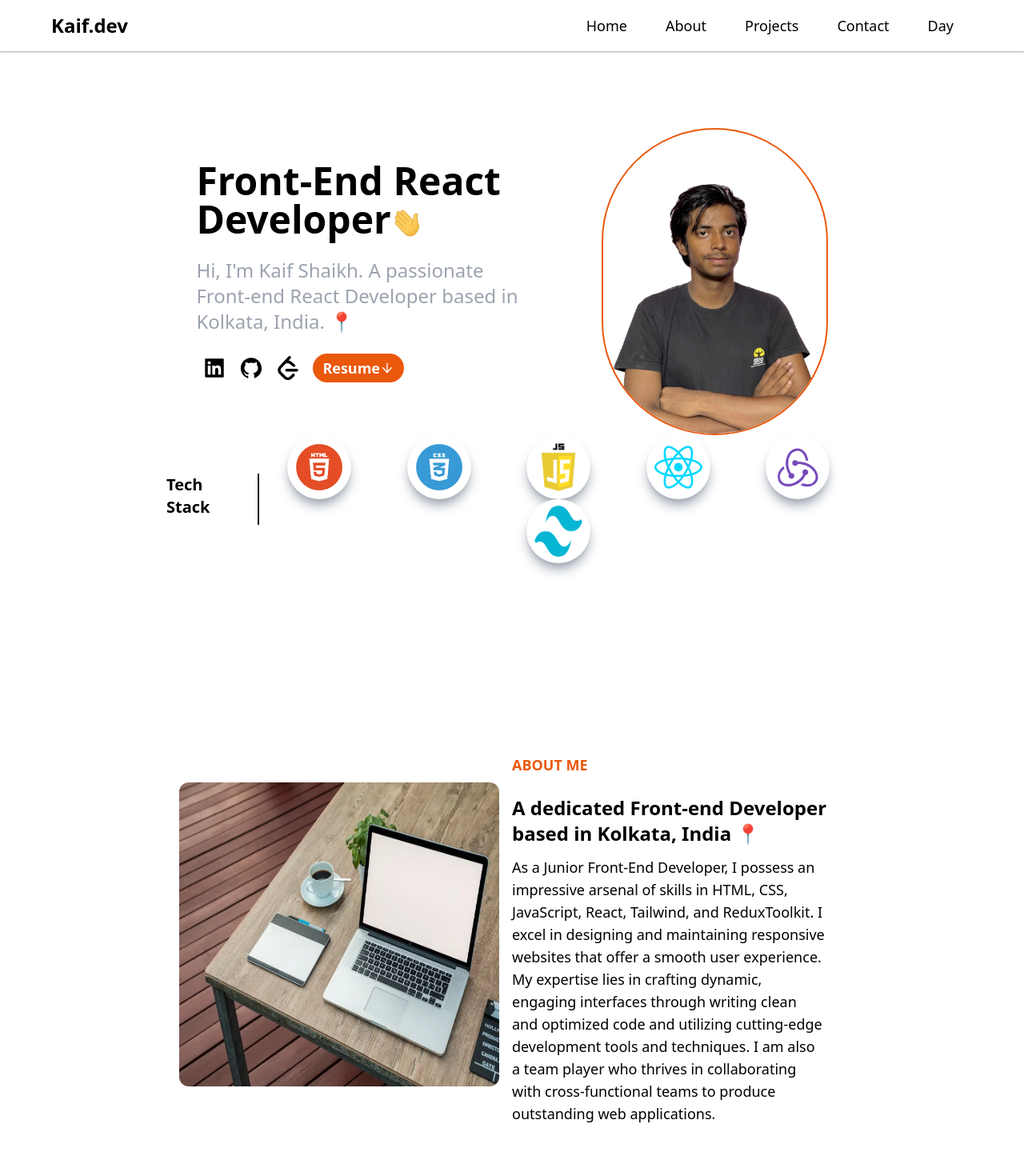
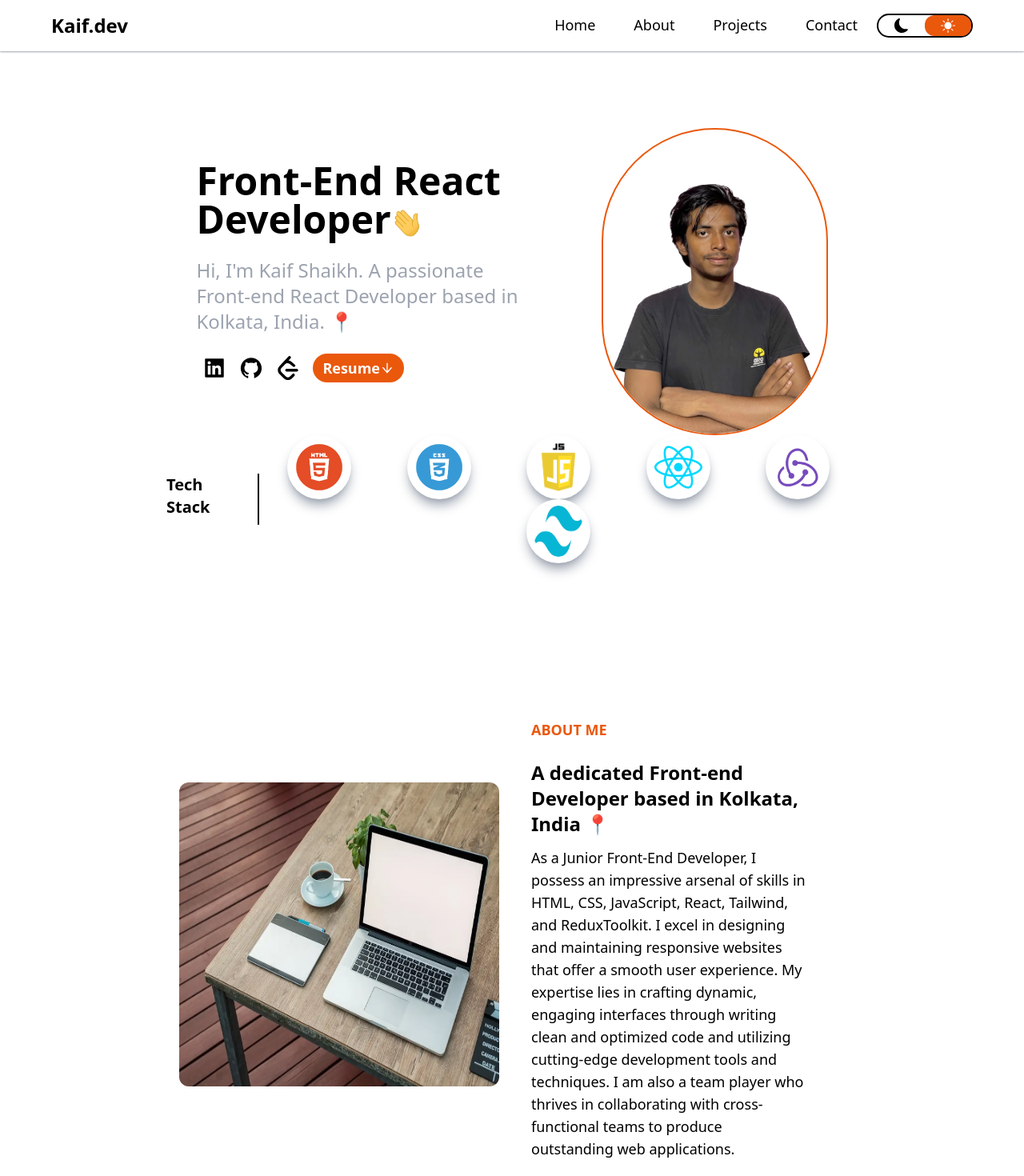
Before and after one commit to kraggy09/portfolio, a React (Vite) app: page / in a window 1280 px wide. Shown: the top 1470 px of the page at 80% size. Built offline with nearby package versions, Linux system fonts and the light colour scheme.

Commit message:
Final commit

```diff
--- a/package.json
+++ b/package.json
@@ -4,7 +4,7 @@
   "version": "0.0.0",
   "type": "module",
   "scripts": {
-    "dev": "vite",
+    "dev": "vite --host",
     "build": "vite build",
     "lint": "eslint . --ext js,jsx --report-unused-disable-directives --max-warnings 0",
     "preview": "vite preview"
--- a/src/components/About.jsx
+++ b/src/components/About.jsx
@@ -13,14 +13,14 @@ const About = () => {
           alt="Laptop"
         />
       </div>
-      <div className="lg:w-[40vw] flex items-start justify-center flex-col">
-        <h3 className="text-orange-600 font-bold md:mx-24 mx-3 lg:mx-0  my-3 lg:text-left text-center text-lg">
+      <div className="lg:w-[40vw] flex items-start lg:justify-center flex-col">
+        <h3 className="text-orange-600 px-6 text-center font-bold md:mx-24  lg:mx-0  my-3 lg:text-left  text-lg">
           ABOUT ME
         </h3>
-        <h2 className="font-bold text-center md:mx-24 mx-3 lg:mx-0  lg:text-left text-2xl my-3">
+        <h2 className="font-bold  md:mx-24 px-6 lg:mx-0  lg:text-left text-2xl my-3">
           A dedicated Front-end Developer based in Kolkata, India 📍
         </h2>
-        <p className="text-lg text-center md:mx-24  mx-3 lg:text-left lg:mx-0 lg:mr-10">
+        <p className="text-lg  md:mx-24  px-6 lg:text-left lg:mx-0 lg:mr-10">
           As a Junior Front-End Developer, I possess an impressive arsenal of
           skills in HTML, CSS, JavaScript, React, Tailwind, and ReduxToolkit. I
           excel in designing and maintaining responsive websites that offer a
--- a/src/components/Hero.jsx
+++ b/src/components/Hero.jsx
@@ -63,10 +63,10 @@ const Hero = () => {
             </a>
           </div>
         </div>
-        <div className="h-full ">
+        <div className="h-full px-6 md:px-0 ">
           <img
             src="/mine.png"
-            className="h-full lg:h-96 mx-auto lg:mx-0 mb-6 lg:mb-0 border-2 border-orange-600 rounded-full hover:cursor-pointer hover:scale-120"
+            className="h-full lg:h-96  lg:mx-0 mb-6 lg:mb-0 border-2 border-orange-600 rounded-full hover:cursor-pointer hover:scale-120"
             alt=""
           />
         </div>
--- a/src/components/Navbar.jsx
+++ b/src/components/Navbar.jsx
@@ -1,5 +1,6 @@
 import React, { useEffect, useState } from "react";
 import { Link } from "react-scroll";
+import { BsFillMoonFill, BsMoonFill, BsSunFill } from "react-icons/bs";
 import { AiOutlineClose, AiOutlineMenu } from "react-icons/ai";
 import { useContext } from "react";
 import { ThemeContext } from "../context/ThemeContext";
@@ -7,7 +8,6 @@ import { ThemeContext } from "../context/ThemeContext";
 const Navbar = () => {
   const { theme, handleThemeChange, setTheme, color, setColor } =
     useContext(ThemeContext);
-  const [scroll, setScroll] = useState(0);
   const [nav, setNav] = useState(false);
 
   console.log(theme);
@@ -45,14 +45,40 @@ const Navbar = () => {
             </span>
           </Link>
 
-          <span className={`hover:cursor-pointer px-6 hover:${theme?.hover}`}>
-            <button
+          <span
+            className={`hover:cursor-pointer rounded-2xl  border-2 ${
+              color === "night" && "border-black"
+            } flex items-center justify-between w-[120px]`}
+          >
+            {/** <button
               onClick={() => {
                 handleThemeChange(color);
               }}
             >
-              {color === "day" ? "Night" : "Day"}
-            </button>
+              {color === "day" ? (
+                <span className="flex items-center justify-center">
+                  <BsFillMoonFill />
+                </span>
+              ) : (
+                "Day"
+              )}
+            </button> */}
+            <div
+              className={`px-5 py-1 rounded-xl ${
+                color === "day" && "bg-orange-600 text-white"
+              }`}
+              onClick={() => handleThemeChange(color)}
+            >
+              <BsMoonFill />
+            </div>
+            <div
+              className={`px-5 py-1 rounded-xl  ${
+                color === "night" && "bg-orange-600 text-white"
+              }`}
+              onClick={() => handleThemeChange(color)}
+            >
+              <BsSunFill />
+            </div>
           </span>
         </ul>
       </div>
@@ -114,16 +140,28 @@ const Navbar = () => {
           >
             <li>Contacts</li>
           </Link>
-
-          <span className={`hover:cursor-pointer px-6 hover:${theme?.hover}`}>
-            <button
-              onClick={() => {
-                handleThemeChange(color);
-                setNav(!nav);
-              }}
+          <span
+            className={`hover:cursor-pointer rounded-2xl mt-6  border-2 ${
+              color === "night" && "border-black"
+            } flex items-center justify-between w-[120px]`}
+            onClick={() => setNav(!nav)}
+          >
+            <div
+              className={`px-5 py-1 rounded-xl ${
+                color === "day" && "bg-orange-600 text-white"
+              }`}
+              onClick={() => handleThemeChange(color)}
             >
-              {color === "day" ? "Night" : "Day"}
-            </button>
+              <BsMoonFill />
+            </div>
+            <div
+              className={`px-5 py-1 rounded-xl  ${
+                color === "night" && "bg-orange-600 text-white"
+              }`}
+              onClick={() => handleThemeChange(color)}
+            >
+              <BsSunFill />
+            </div>
           </span>
         </ul>
       </div>
--- a/src/components/ProjectCard.jsx
+++ b/src/components/ProjectCard.jsx
@@ -27,7 +27,7 @@ const ProjectCard = ({ project }) => {
   const [img, setImg] = useState("lap");
 
   return (
-    <div className="w-full flex flex-col lg:flex-row transition-all duration-1000 ease-in-out my-16 shadow-xl ">
+    <div className="lg:w-full w-[90vw] md:w-[80vw] flex flex-col lg:flex-row transition-all duration-1000 ease-in-out my-16 shadow-2xl rounded-xl ">
       <div
         id="left"
         ref={div}
--- a/src/components/Projects.jsx
+++ b/src/components/Projects.jsx
@@ -39,16 +39,18 @@ const Projects = () => {
   return (
     <div id="project" className=" pt-10">
       <div className="px-16 lg:px-0">
-        <h1 className="uppercase text-3xl text-orange-600 font-extrabold my-3 ">
+        <h1 className="uppercase text-xl md:text-2xl text-center lg:text-start lg:text-3xl text-orange-600 font-extrabold my-3 ">
           PORTFOLIO
         </h1>
-        <h3 className="text-3xl font-semibold">
+        <h3 className="lg:text-3xl text-2xl text-center lg:text-start font-semibold">
           Each project is a unique piece of development 🧩
         </h3>
       </div>
-      {projects.map((item) => {
-        return <ProjectCard key={item.id} project={item} />;
-      })}
+      <div className="flex flex-col items-center">
+        {projects.map((item) => {
+          return <ProjectCard key={item.id} project={item} />;
+        })}
+      </div>
     </div>
   );
 };
```
